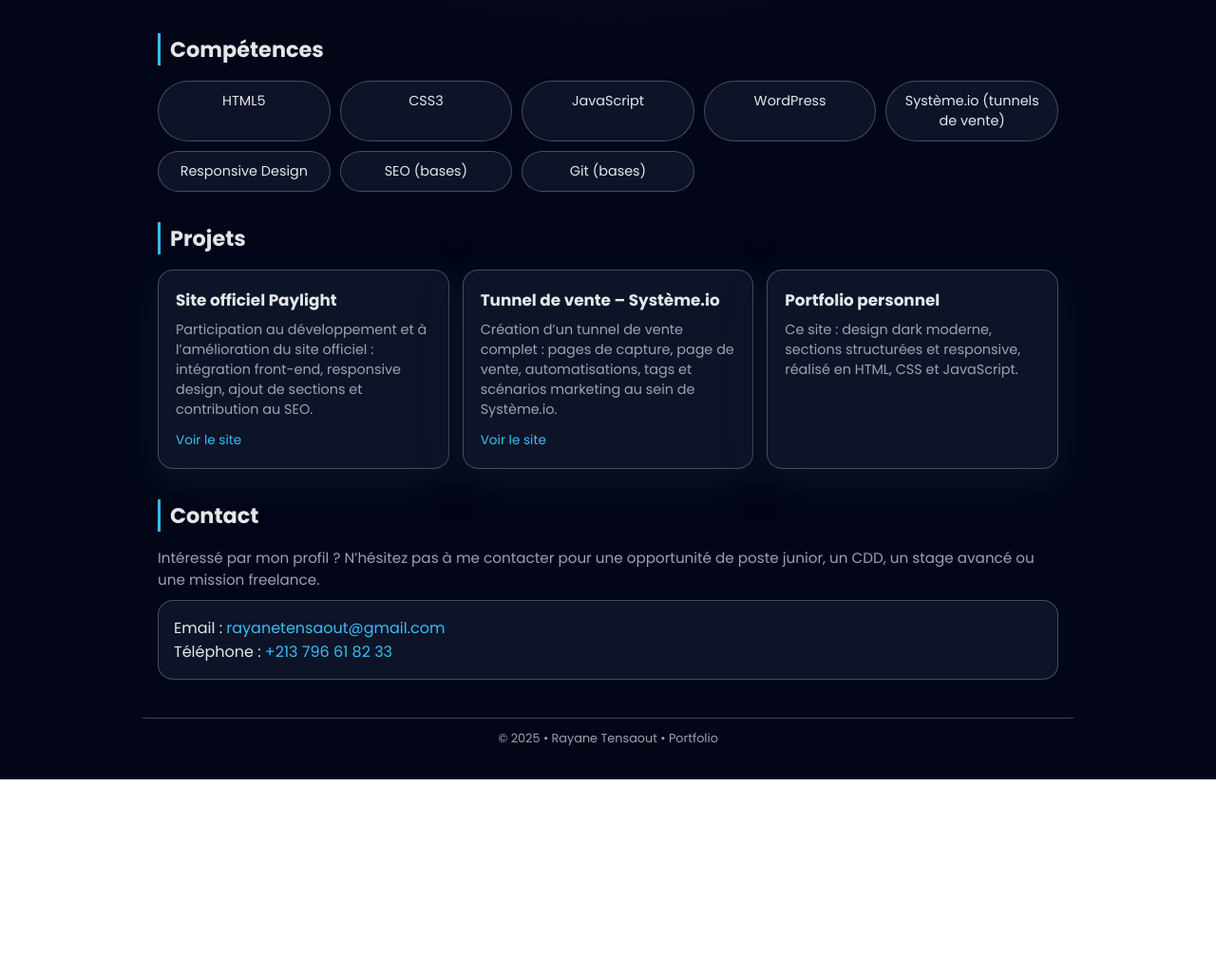
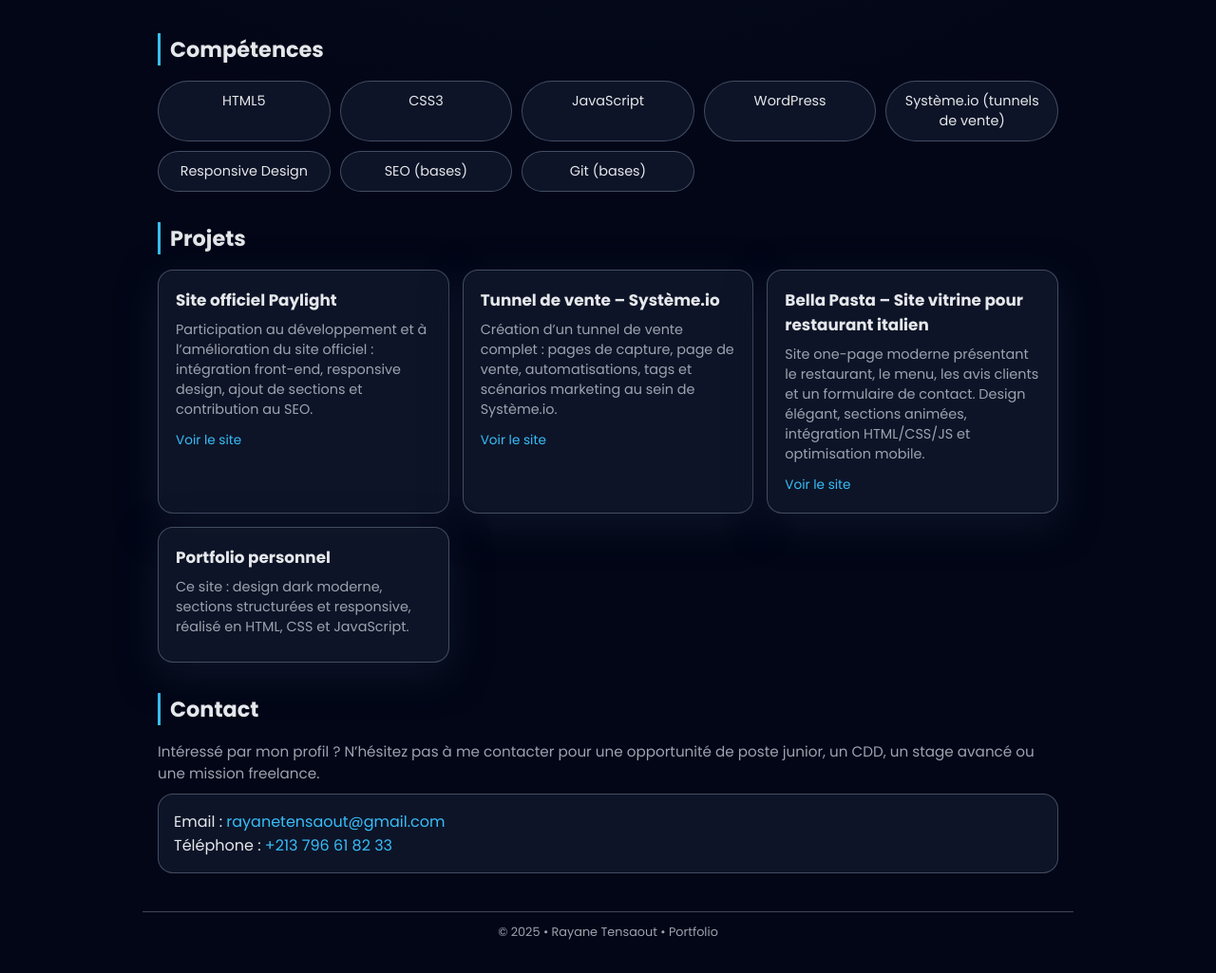
Before and after one commit to RTensaout/rayane-portfolio, a plain HTML site: page index.html in a window 1280 px wide. Shown: the part 767-1792 px from the top of the page at 95% size. Before the commit the page ends 1588 px from the top, so only its background shows below. Drawn offline with Linux system fonts and the light colour scheme.

Commit message:
Update index.html

```diff
--- a/index.html
+++ b/index.html
@@ -105,6 +105,16 @@
       </article>
 
       <article class="project-card">
+  <h4>Bella Pasta – Site vitrine pour restaurant italien</h4>
+  <p>
+    Site one-page moderne présentant le restaurant, le menu, les avis clients
+    et un formulaire de contact. Design élégant, sections animées,
+    intégration HTML/CSS/JS et optimisation mobile.
+  </p>
+  <a href="https://rtensaout.github.io/restaurant-site/" target="_blank">Voir le site</a>
+</article>
+
+      <article class="project-card">
         <h4>Portfolio personnel</h4>
         <p>
           Ce site : design dark moderne, sections structurées et responsive, réalisé
```
